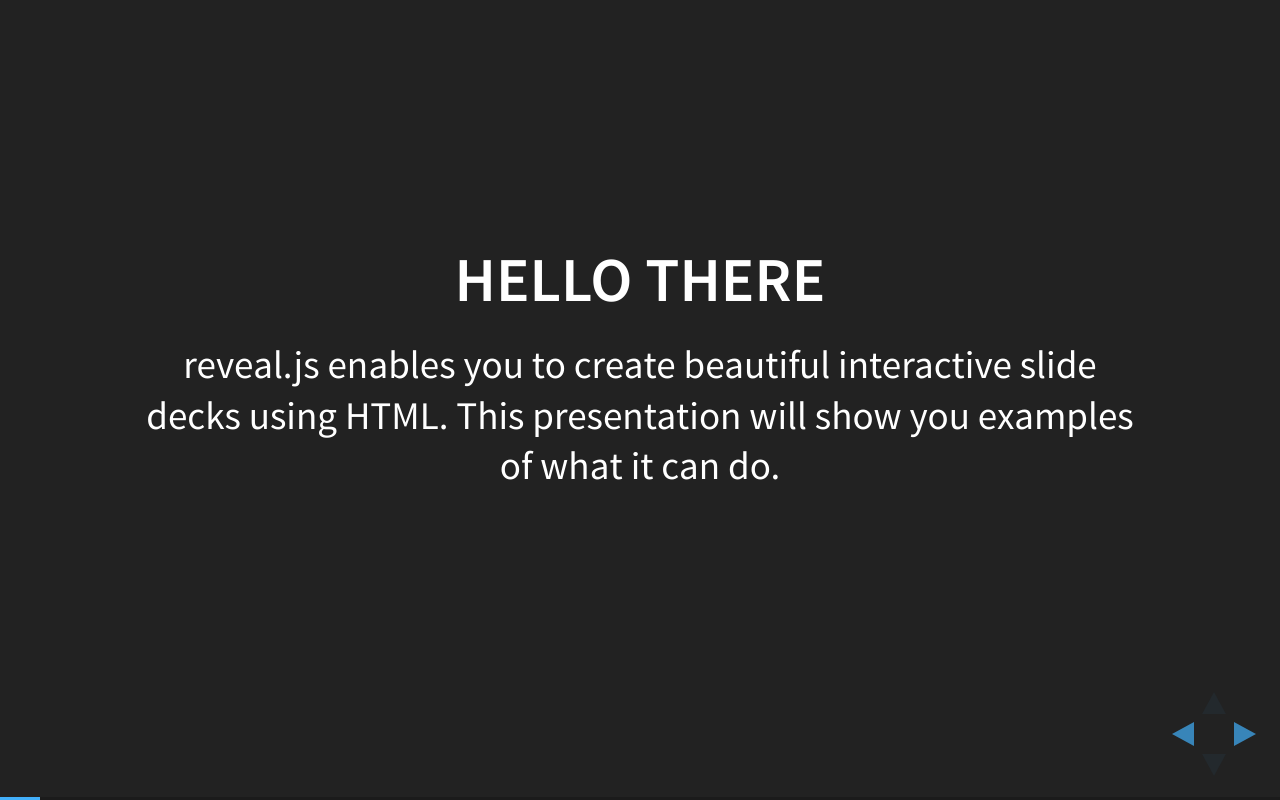
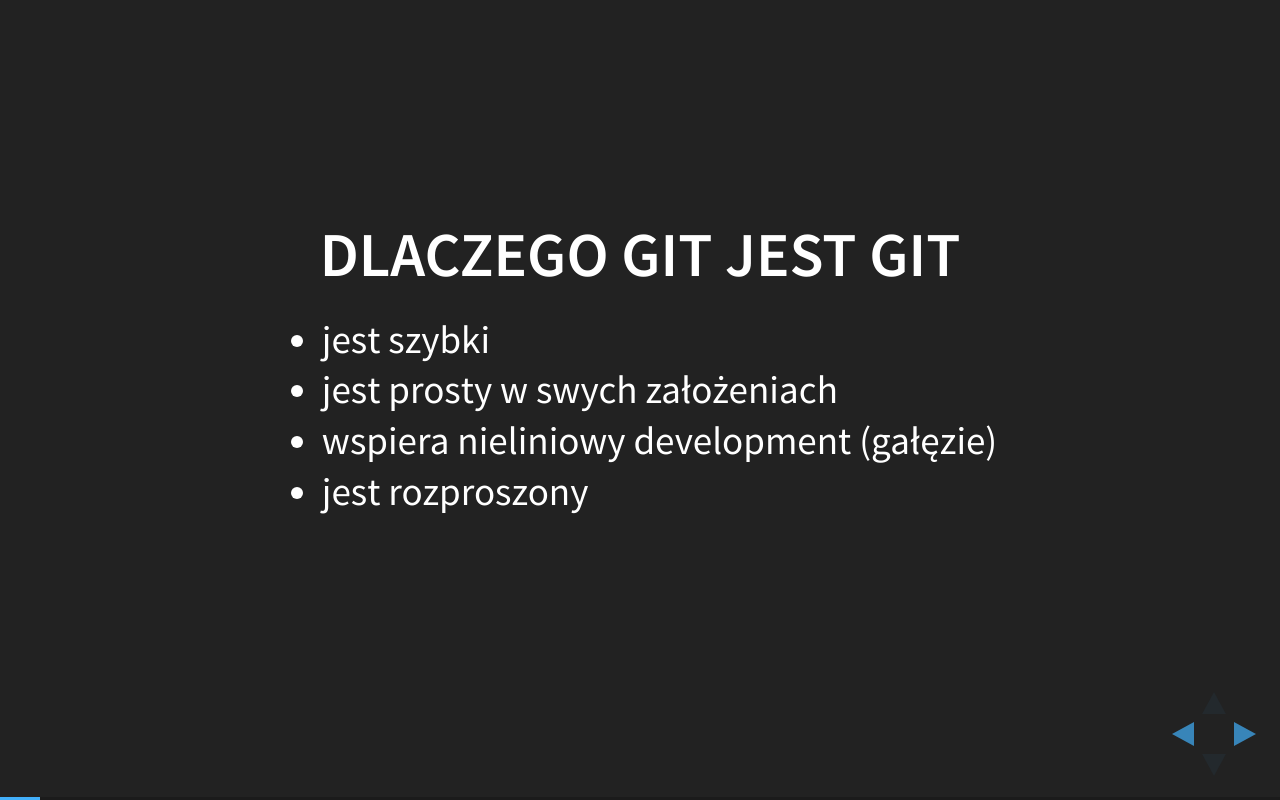
Before and after one commit to poppaw/git-devWarsztaty, a website: page slides/index.html in a window 1280 px wide. Both pictures are taken after a click on the button 1251 px from the left and 734 px from the top of the page. Drawn offline with Linux system fonts and the light colour scheme.

Commit message:
Why git is cool

```diff
--- a/slides/index.html
+++ b/slides/index.html
@@ -53,9 +53,14 @@
 	</section>
 
 	<section>
-	  <h2>Hello There</h2>
+	  <h2>Dlaczego GIT jest git</h2>
 	  <p>
-	  reveal.js enables you to create beautiful interactive slide decks using HTML. This presentation will show you examples of what it can do.
+	  <ul>
+	    <li>jest szybki</li>
+	    <li>jest prosty w swych założeniach</li>
+	    <li>wspiera nieliniowy development (gałęzie)</li>
+	    <li>jest rozproszony</li>
+	  </ul>
 	  </p>
 	</section>
 
```
